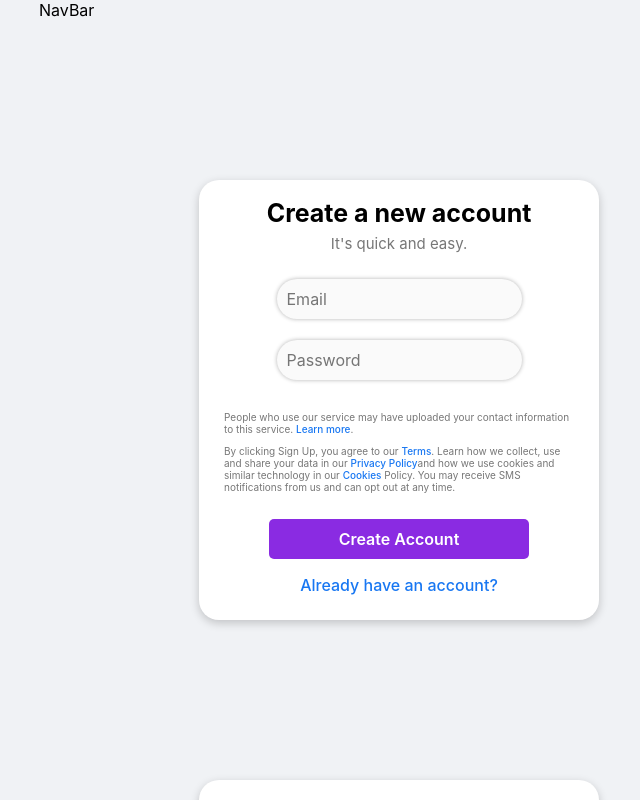
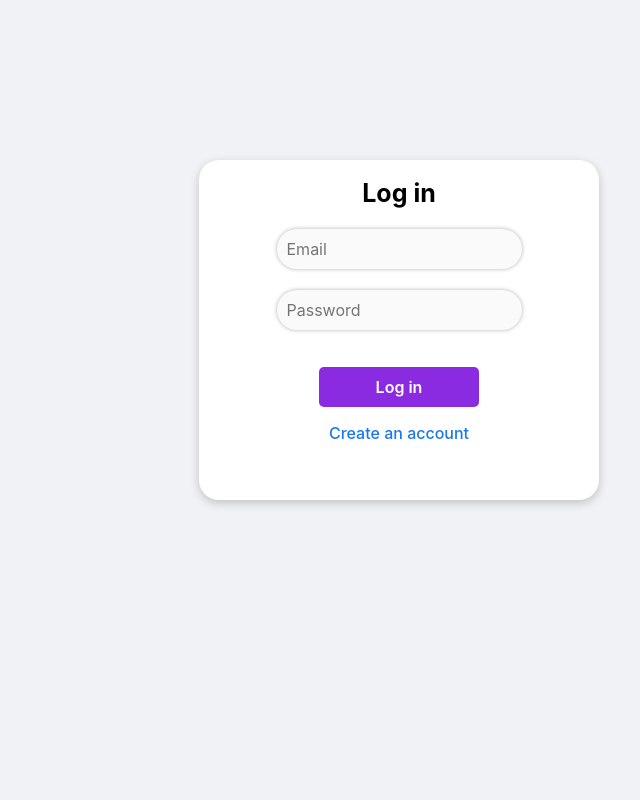
Before and after one commit to Bastien-Durand/Dev-hub, a React (Create React App) app in the folder frontend/loginform/: page / in a window 1280 px wide. Shown: the top 800 px of the page, without its empty margins (241-881 px from the left). Built offline with nearby package versions, Linux system fonts and the light colour scheme.

Commit message:
installed react-router-dom@6 + created a page folder to render minimal components in app.js for scalability and cleanliness + added pages folder to render each route appropriately + fixed with css name conflict between login.css & createaccountform.css

```diff
--- a/frontend/loginform/package.json
+++ b/frontend/loginform/package.json
@@ -10,6 +10,7 @@
     "bcryptjs": "^2.4.3",
     "react": "^18.2.0",
     "react-dom": "^18.2.0",
+    "react-router-dom": "^6.14.2",
     "react-scripts": "5.0.1",
     "validator": "^13.9.0",
     "web-vitals": "^2.1.4"
--- a/frontend/loginform/src/App.js
+++ b/frontend/loginform/src/App.js
@@ -1,14 +1,15 @@
-import CreateAccountForm from "./components/CreateAccountForm";
-import Navbar from "./components/Navbar";
-import LoginForm from "./components/LoginForm";
+import { Routes, Route } from "react-router-dom";
+import LoginPage from "./pages/LoginPage";
+import CreateAccountPage from "./pages/CreateAccountPage";
 
 const App = () => {
   return (
-    <div className="App">
-      <Navbar />
-      <CreateAccountForm />
-      <LoginForm />
-    </div>
+    <>
+      <Routes>
+        <Route path="/" element={<LoginPage />} />
+        <Route path="/create" element={<CreateAccountPage />} />
+      </Routes>
+    </>
   );
 };
 
--- a/frontend/loginform/src/components/CreateAccountForm.js
+++ b/frontend/loginform/src/components/CreateAccount/CreateAccountForm.js
@@ -1,6 +1,6 @@
 import axios from "axios";
 import validator from "validator";
-import "./createaccountform.css";
+import "../CreateAccount/createaccountform.css";
 import { useState } from "react";
 
 const CreateAccountForm = () => {
@@ -51,7 +51,7 @@ const CreateAccountForm = () => {
   };
 
   return (
-    <div className="formLayout">
+    <div className="createAccountFormLayout">
       <div className="formTitle">
         <h1>Create a new account</h1>
       </div>
--- a/frontend/loginform/src/components/createaccountform.css
+++ b/frontend/loginform/src/components/CreateAccount/createaccountform.css
@@ -1,4 +1,4 @@
-.formLayout {
+.createAccountFormLayout {
   margin: 20vh;
   height: 440px;
   width: 400px;
--- a/frontend/loginform/src/components/LoginForm.js
+++ b/frontend/loginform/src/components/Login/LoginForm.js
@@ -1,6 +1,6 @@
 import axios from "axios";
 import validator from "validator";
-import "./loginform.css";
+import "../Login/loginform.css";
 import { useState } from "react";
 
 var currentToken = "";
@@ -43,7 +43,7 @@ const LoginForm = () => {
   };
 
   return (
-    <div className="formLayout">
+    <div className="loginFormLayout">
       <div className="formTitle">
         <h1>Log in</h1>
       </div>
--- a/frontend/loginform/src/components/loginform.css
+++ b/frontend/loginform/src/components/Login/loginform.css
@@ -1,6 +1,6 @@
-.formLayout {
+.loginFormLayout {
   margin: 20vh;
-  height: 440px;
+  height: 340px;
   width: 400px;
   background: #fff;
   display: flex;
--- a/frontend/loginform/src/index.js
+++ b/frontend/loginform/src/index.js
@@ -1,12 +1,15 @@
 import React from "react";
 import ReactDOM from "react-dom/client";
+import { BrowserRouter } from "react-router-dom";
 import "./index.css";
 import App from "./App";
 
 const root = ReactDOM.createRoot(document.getElementById("root"));
 root.render(
   <React.StrictMode>
-    <App />
+    <BrowserRouter>
+      <App />
+    </BrowserRouter>
   </React.StrictMode>
 );
 
--- /dev/null
+++ b/frontend/loginform/src/pages/CreateAccountPage.js
@@ -0,0 +1,11 @@
+import CreateAccountForm from "../components/CreateAccount/CreateAccountForm";
+
+const CreateAccountPage = () => {
+  return (
+    <div>
+      <CreateAccountForm />
+    </div>
+  );
+};
+
+export default CreateAccountPage;
--- /dev/null
+++ b/frontend/loginform/src/pages/LoginPage.js
@@ -0,0 +1,11 @@
+import LoginForm from "../components/Login/LoginForm";
+
+const LoginPage = () => {
+  return (
+    <div>
+      <LoginForm />
+    </div>
+  );
+};
+
+export default LoginPage;
```
Also changed, not shown: frontend/loginform/src/components/Navbar/Navbar.js (renamed from frontend/loginform/src/components/Navbar.js), 1 other file (tests, documents, lock files or other folders).
